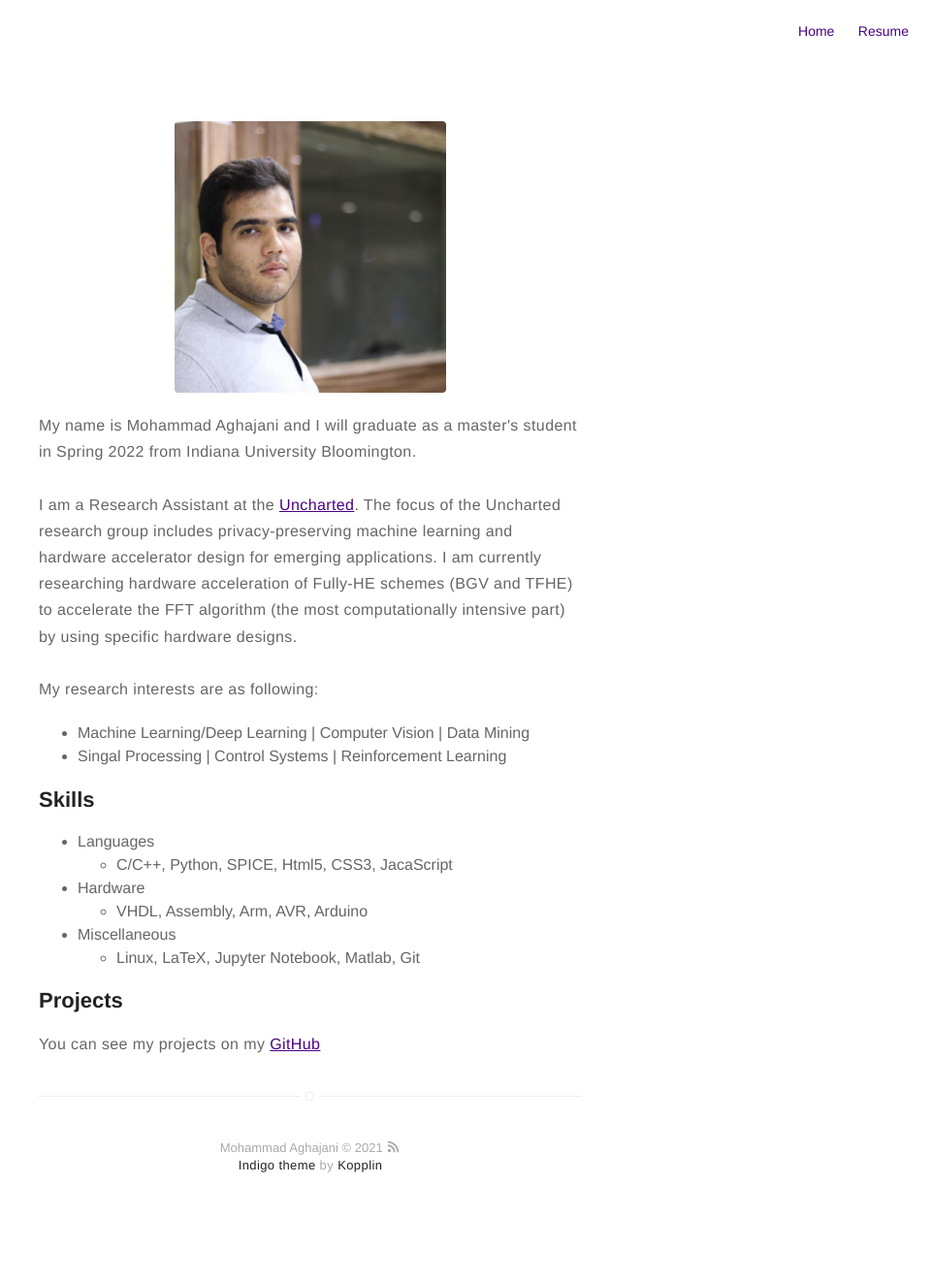
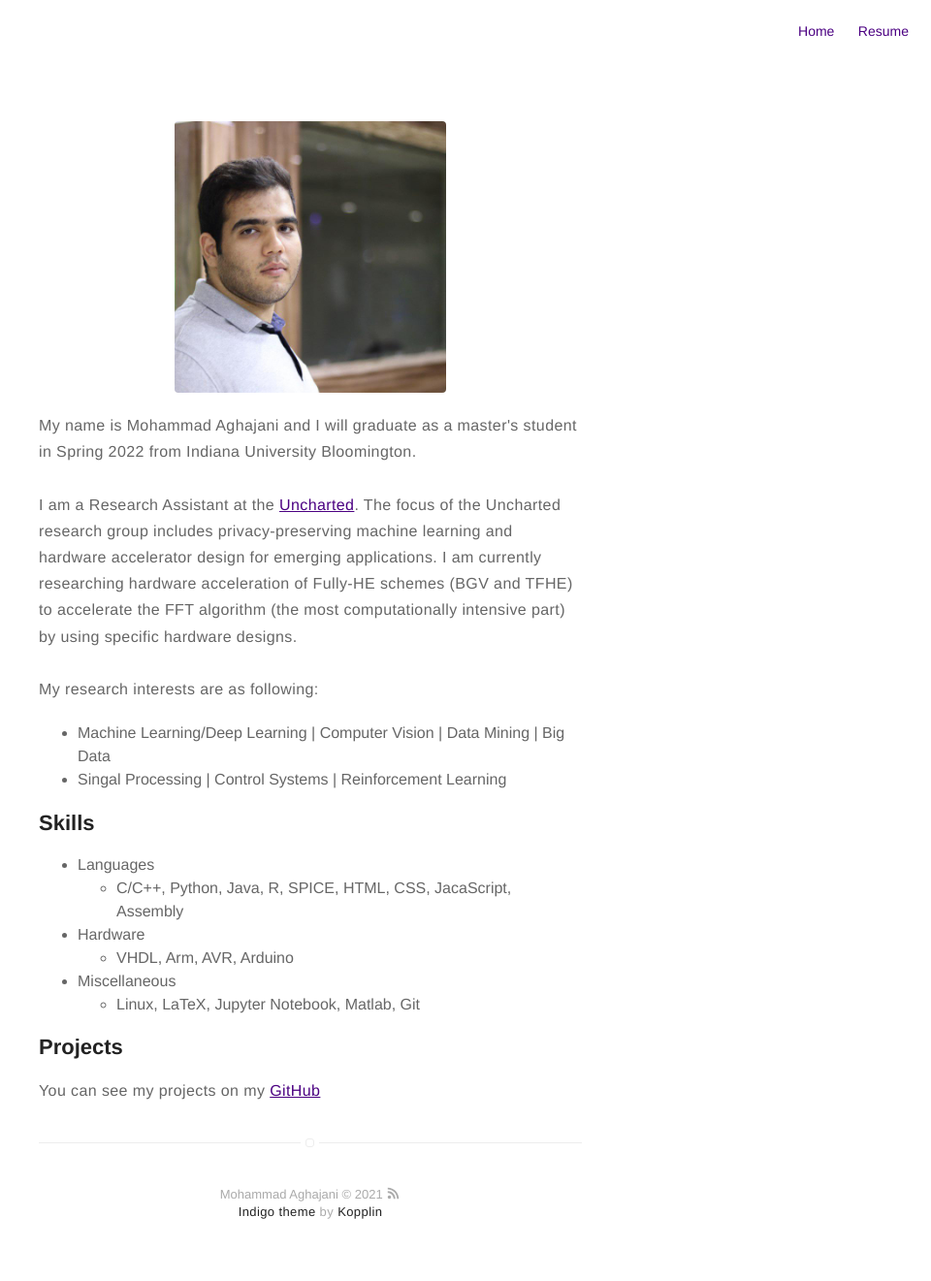
Before and after one commit to Mohammad-Aghajani/Mohammad-Aghajani.github.io, a Jekyll site: the page built from about.md, in a window 1280 px wide. Shown: the whole page at 97% size, without its empty margins (320-1280 px from the left). Built offline with Jekyll 4.4.1, drawn with Linux system fonts in a browser that asks for light colours; before the commit the page ends 1273 px from its top, so only the background shows below that.

Commit message:
Update about.md

```diff
--- a/about.md
+++ b/about.md
@@ -9,7 +9,7 @@ My name is Mohammad Aghajani and I will graduate as a master's student in Spring
 I am a Research Assistant at the <a href="https://jiang60.pages.iu.edu/"> Uncharted</a>. The focus of the Uncharted research group includes privacy-preserving machine learning and hardware accelerator design for emerging applications. I am currently researching hardware acceleration of Fully-HE schemes (BGV and TFHE) to accelerate the FFT algorithm (the most computationally intensive part) by using specific hardware designs.<br><br>
 My research interests are as following:
 <ul class="skill-list">
-	<li> Machine Learning/Deep Learning | Computer Vision | Data Mining </li>
+	<li> Machine Learning/Deep Learning | Computer Vision | Data Mining | Big Data </li>
 	<li> Singal Processing | Control Systems | Reinforcement Learning </li>
 
 </ul>
@@ -20,12 +20,12 @@ My research interests are as following:
 
 	<li>Languages
 		<ul>
-			<li>C/C++, Python, SPICE, Html5, CSS3, JacaScript </li>
+			<li>C/C++, Python, Java, R, SPICE, HTML, CSS, JacaScript, Assembly </li>
 		</ul>
 	</li>
 	<li>Hardware
 		<ul>
-			<li>VHDL, Assembly, Arm, AVR, Arduino</li>
+			<li>VHDL, Arm, AVR, Arduino</li>
 		</ul>
 	</li>
 	<li>Miscellaneous
```
